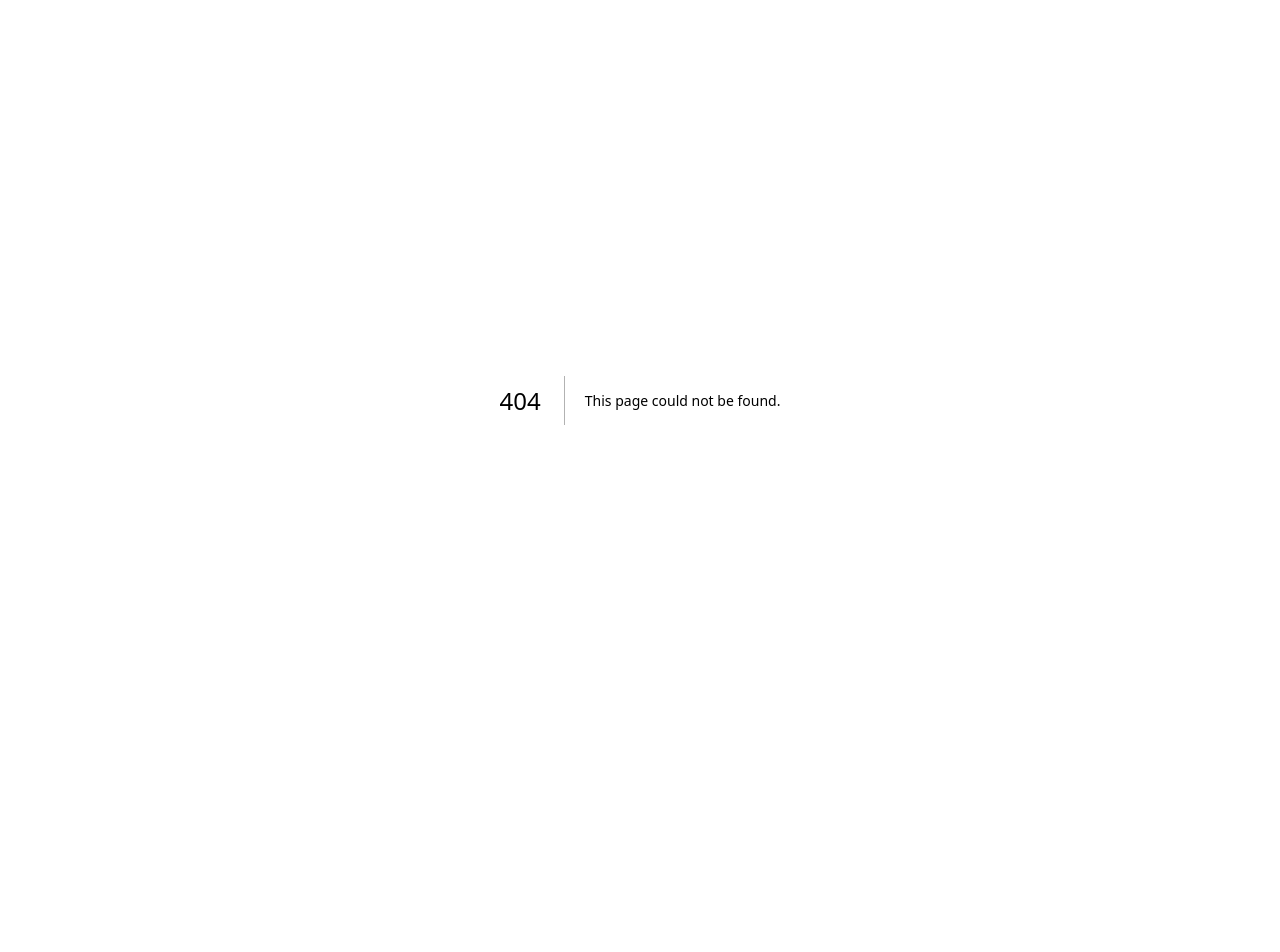
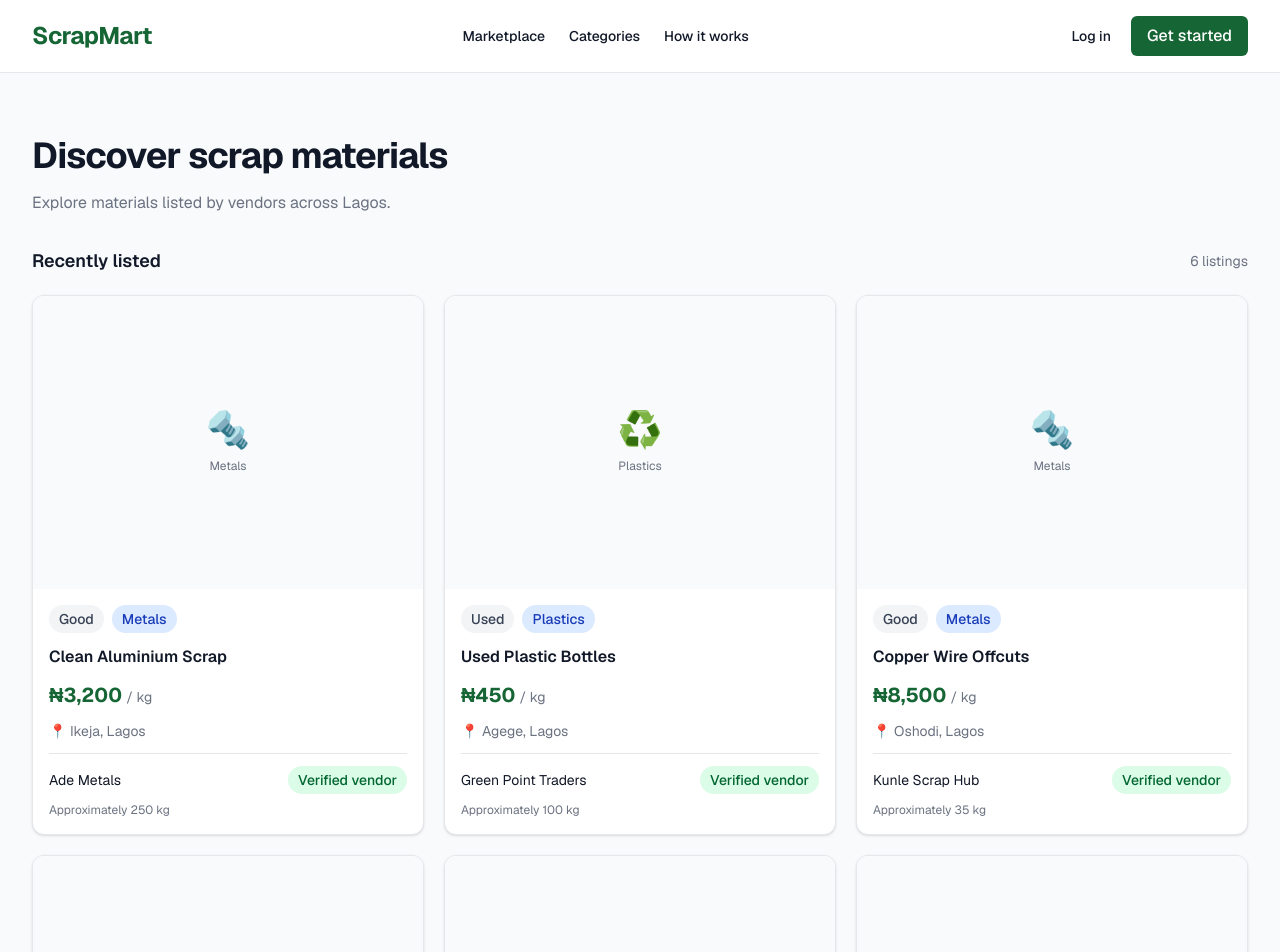
Before and after one commit to Sallie25/ScrapMart, a Next.js app in the folder frontend/: page /marketplace in a window 1280 px wide. Before the commit this address had no page. Shown: the top 952 px of the page. Before the commit the page ends 800 px from the top, so only its background shows below. Built offline with nearby package versions, Linux system fonts and the light colour scheme.

Commit message:
feat: build marketplace listing cards and demo listings

```diff
--- /dev/null
+++ b/frontend/src/app/marketplace/page.tsx
@@ -0,0 +1,40 @@
+
+import { SiteHeader } from "@/components/layout/site-header";
+import { ListingCard } from "@/components/marketplace/listing-card";
+import { Container } from "@/components/ui/container";
+import { PageHeader } from "@/components/ui/page-header";
+import { demoListings } from "@/lib/data/listings";
+
+export default function MarketplacePage() {
+  return (
+    <>
+      <SiteHeader />
+
+      <main className="min-h-screen bg-background py-10 sm:py-14">
+        <Container>
+          <PageHeader
+            title="Discover scrap materials"
+            description="Explore materials listed by vendors across Lagos."
+          />
+
+          <section className="mt-8">
+            <div className="mb-5 flex items-center justify-between gap-4">
+              <h2 className="text-lg font-semibold text-text">
+                Recently listed
+              </h2>
+              <p className="text-sm text-muted">
+                {demoListings.length} listings
+              </p>
+            </div>
+
+            <div className="grid grid-cols-1 gap-5 sm:grid-cols-2 lg:grid-cols-3">
+              {demoListings.map((listing) => (
+                <ListingCard key={listing.id} listing={listing} />
+              ))}
+            </div>
+          </section>
+        </Container>
+      </main>
+    </>
+  );
+}
--- a/frontend/src/components/layout/site-header.tsx
+++ b/frontend/src/components/layout/site-header.tsx
@@ -12,7 +12,7 @@ export function SiteHeader() {
     <header className="border-b border-border bg-surface">
       <div className="mx-auto flex max-w-screen-2xl items-center justify-between gap-4 px-4 py-4 sm:px-6 lg:px-8">
         <Link
-          href="/"
+          href="/marketplace"
           className="shrink-0 text-2xl font-bold tracking-tight text-primary"
         >
           ScrapMart
--- /dev/null
+++ b/frontend/src/components/marketplace/listing-card.tsx
@@ -0,0 +1,82 @@
+
+import Link from "next/link";
+import { Badge } from "@/components/ui/badge";
+import { Card } from "@/components/ui/card";
+import type { ScrapListing } from "@/lib/data/listings";
+
+type ListingCardProps = {
+  listing: ScrapListing;
+};
+
+export function ListingCard({ listing }: ListingCardProps) {
+  return (
+    <Card
+      padding="none"
+      className="overflow-hidden transition-shadow hover:shadow-md"
+    >
+      <Link
+        href={`/listings/${listing.id}`}
+        className="block focus-visible:outline-none focus-visible:ring-2 focus-visible:ring-primary"
+        aria-label={`View ${listing.title}`}
+      >
+        <div
+          className="flex aspect-[4/3] items-center justify-center bg-background"
+          aria-hidden="true"
+        >
+          <div className="text-center">
+            <div className="text-4xl">
+              {listing.category === "Metals"
+                ? "🔩"
+                : listing.category === "Plastics"
+                  ? "♻️"
+                  : listing.category === "Paper"
+                    ? "📦"
+                    : "⚙️"}
+            </div>
+            <p className="mt-2 text-xs text-muted">
+              {listing.category}
+            </p>
+          </div>
+        </div>
+
+        <div className="space-y-3 p-4">
+          <div className="flex flex-wrap items-center gap-2">
+            <Badge>{listing.condition}</Badge>
+            <Badge variant="info">{listing.category}</Badge>
+          </div>
+
+          <h2 className="line-clamp-2 font-semibold text-text">
+            {listing.title}
+          </h2>
+
+          <p className="text-xl font-bold text-primary">
+            ₦{listing.price.toLocaleString("en-NG")}
+            <span className="ml-1 text-sm font-normal text-muted">
+              / {listing.unit}
+            </span>
+          </p>
+
+          <p className="text-sm text-muted">
+            📍 {listing.location}
+          </p>
+
+          <div className="border-t border-border pt-3">
+            <div className="flex flex-wrap items-center justify-between gap-2">
+              <span className="text-sm text-text">
+                {listing.vendorName}
+              </span>
+
+              {listing.verifiedVendor && (
+                <Badge variant="success">Verified vendor</Badge>
+              )}
+            </div>
+
+            <p className="mt-2 text-xs text-muted">
+              {listing.quantity}
+            </p>
+          </div>
+        </div>
+      </Link>
+    </Card>
+  );
+}
--- /dev/null
+++ b/frontend/src/lib/data/listings.ts
@@ -0,0 +1,95 @@
+
+export type ScrapListing = {
+  id: string;
+  title: string;
+  category: string;
+  price: number;
+  unit: string;
+  condition: string;
+  location: string;
+  vendorName: string;
+  verifiedVendor: boolean;
+  quantity: string;
+  description: string;
+};
+
+export const demoListings: ScrapListing[] = [
+  {
+    id: "listing-001",
+    title: "Clean Aluminium Scrap",
+    category: "Metals",
+    price: 3200,
+    unit: "kg",
+    condition: "Good",
+    location: "Ikeja, Lagos",
+    vendorName: "Ade Metals",
+    verifiedVendor: true,
+    quantity: "Approximately 250 kg",
+    description: "Sorted aluminium scrap available for collection.",
+  },
+  {
+    id: "listing-002",
+    title: "Used Plastic Bottles",
+    category: "Plastics",
+    price: 450,
+    unit: "kg",
+    condition: "Used",
+    location: "Agege, Lagos",
+    vendorName: "Green Point Traders",
+    verifiedVendor: true,
+    quantity: "Approximately 100 kg",
+    description: "Collected plastic bottles, sorted and ready for pickup.",
+  },
+  {
+    id: "listing-003",
+    title: "Copper Wire Offcuts",
+    category: "Metals",
+    price: 8500,
+    unit: "kg",
+    condition: "Good",
+    location: "Oshodi, Lagos",
+    vendorName: "Kunle Scrap Hub",
+    verifiedVendor: true,
+    quantity: "Approximately 35 kg",
+    description: "Copper wire offcuts suitable for material recovery.",
+  },
+  {
+    id: "listing-004",
+    title: "Used Cardboard Bundles",
+    category: "Paper",
+    price: 300,
+    unit: "kg",
+    condition: "Used",
+    location: "Yaba, Lagos",
+    vendorName: "City Recyclables",
+    verifiedVendor: false,
+    quantity: "Approximately 180 kg",
+    description: "Flattened cardboard bundles for recycling.",
+  },
+  {
+    id: "listing-005",
+    title: "Iron and Steel Scrap",
+    category: "Metals",
+    price: 950,
+    unit: "kg",
+    condition: "Mixed",
+    location: "Ikorodu, Lagos",
+    vendorName: "Mainland Metal Works",
+    verifiedVendor: true,
+    quantity: "Approximately 500 kg",
+    description: "Mixed iron and steel scrap for metal recovery.",
+  },
+  {
+    id: "listing-006",
+    title: "Faulty Electric Motors",
+    category: "Electronics",
+    price: 4500,
+    unit: "piece",
+    condition: "Faulty",
+    location: "Mushin, Lagos",
+    vendorName: "Tech Scrap Depot",
+    verifiedVendor: false,
+    quantity: "12 pieces",
+    description: "Faulty motors sold as scrap; inspect before purchase.",
+  },
+];
```
